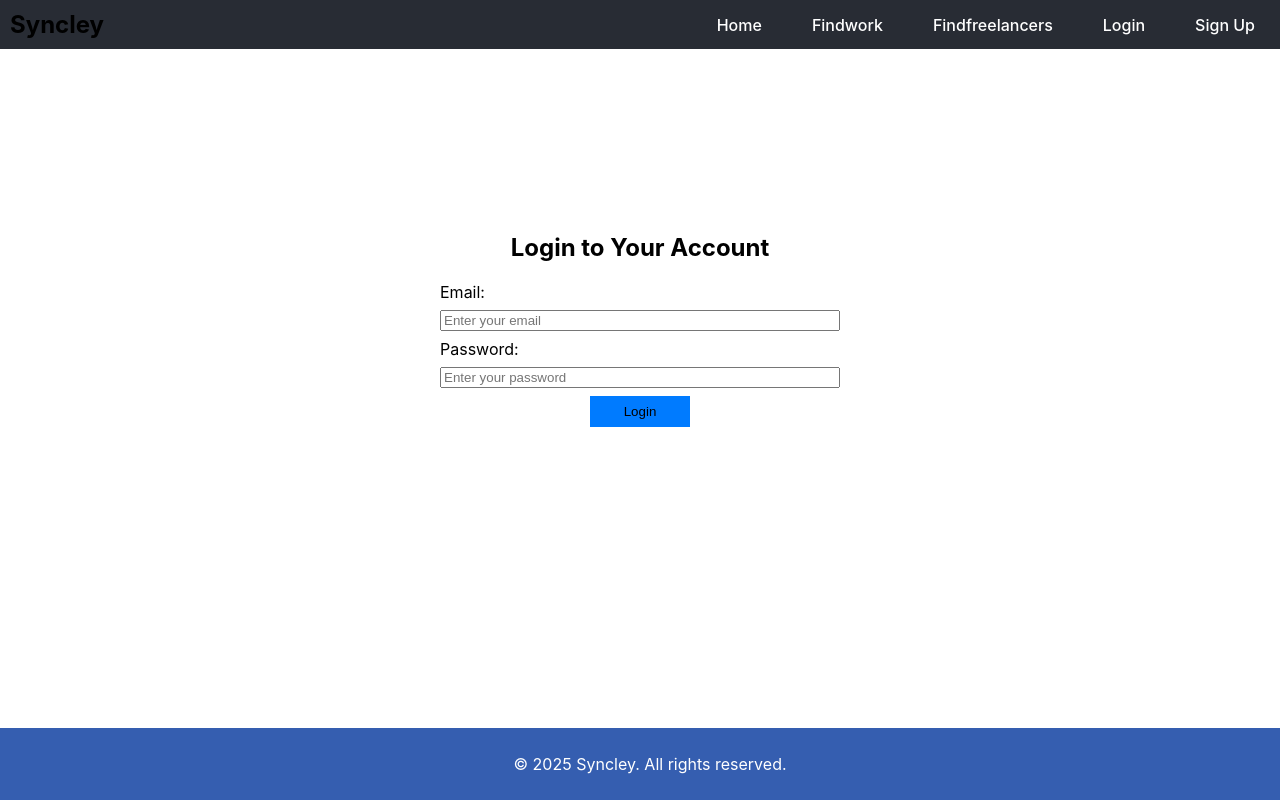
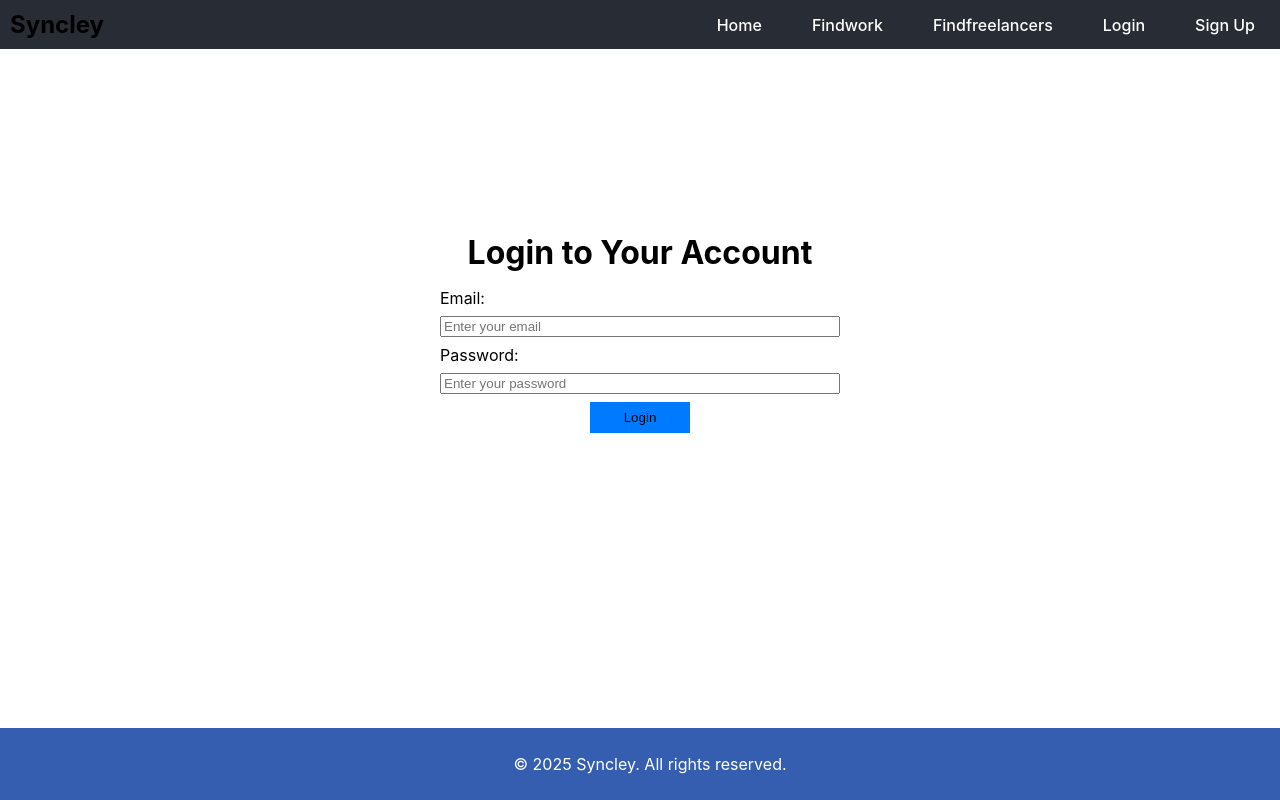
Before and after one commit to shirl3yyyy/my-syncley-frontend, a React (Create React App) app: page /login in a window 1280 px wide. Built offline with nearby package versions, Linux system fonts and the light colour scheme.

Commit message:
modified login.js file

```diff
--- a/src/pages/Login.js
+++ b/src/pages/Login.js
@@ -17,7 +17,7 @@ function Login() {
 
     return(
        <div className="login-container">
-        <h2>Login to Your Account</h2>
+        <h2 className="login-title">Login to Your Account</h2>
         <form onSubmit={handleSubmit} className="login-form">
             <label>Email:</label>
             <input
```
